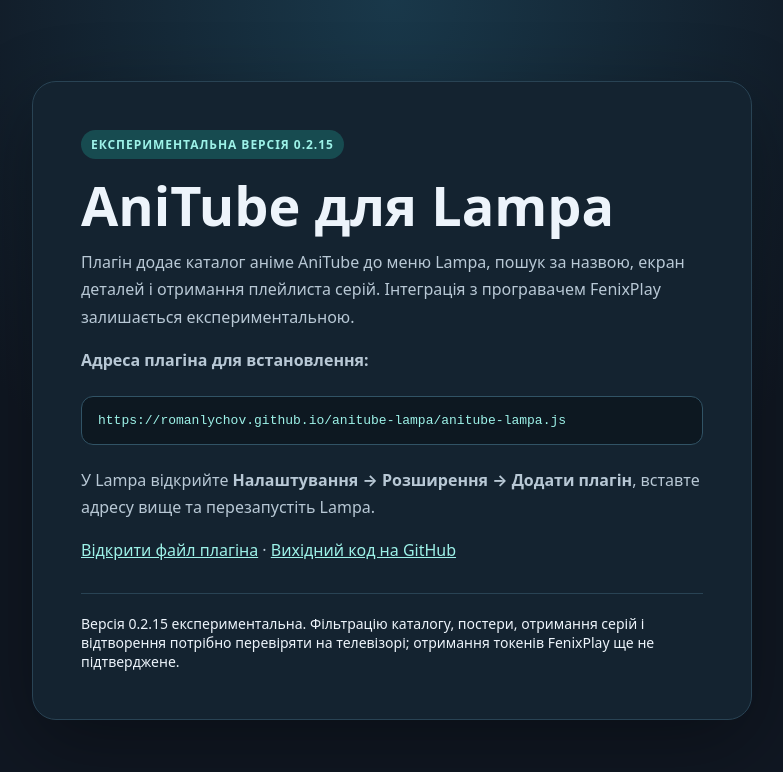
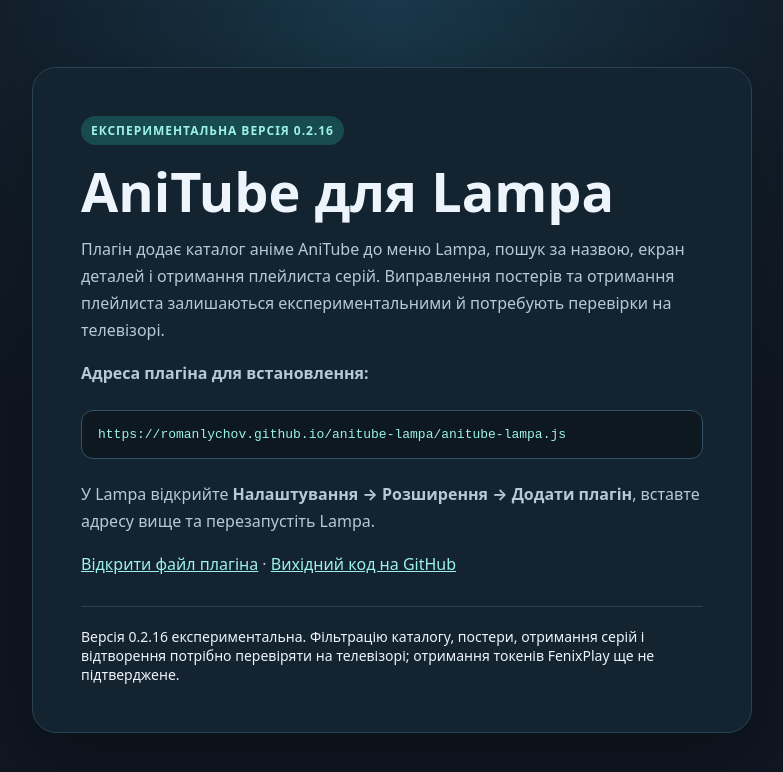
Before and after one commit to romanlychov/anitube-lampa, a plain HTML site: page index.html in a window 1280 px wide. Shown: the whole page, without its empty margins (248-1031 px from the left). Drawn offline with Linux system fonts and the light colour scheme.

Commit message:
Update AniTube plugin page to 0.2.16

```diff
--- a/index.html
+++ b/index.html
@@ -14,12 +14,12 @@ code{overflow-wrap:anywhere;color:#9df2e8}.url{display:block;margin:22px 0;paddi
 a{color:#9df2e8}.note{margin-top:28px;padding-top:20px;border-top:1px solid #294354;font-size:14px}
 </style></head>
 <body><main>
-<span class="tag">Експериментальна версія 0.2.15</span>
+<span class="tag">Експериментальна версія 0.2.16</span>
 <h1>AniTube для Lampa</h1>
-<p>Плагін додає каталог аніме AniTube до меню Lampa, пошук за назвою, екран деталей і отримання плейлиста серій. Інтеграція з програвачем FenixPlay залишається експериментальною.</p>
+<p>Плагін додає каталог аніме AniTube до меню Lampa, пошук за назвою, екран деталей і отримання плейлиста серій. Виправлення постерів та отримання плейлиста залишаються експериментальними й потребують перевірки на телевізорі.</p>
 <p><strong>Адреса плагіна для встановлення:</strong></p>
 <code class="url">https://romanlychov.github.io/anitube-lampa/anitube-lampa.js</code>
 <p>У Lampa відкрийте <strong>Налаштування → Розширення → Додати плагін</strong>, вставте адресу вище та перезапустіть Lampa.</p>
 <p><a href="anitube-lampa.js">Відкрити файл плагіна</a> · <a href="https://github.com/romanlychov/anitube-lampa">Вихідний код на GitHub</a></p>
-<div class="note">Версія 0.2.15 експериментальна. Фільтрацію каталогу, постери, отримання серій і відтворення потрібно перевіряти на телевізорі; отримання токенів FenixPlay ще не підтверджене.</div>
+<div class="note">Версія 0.2.16 експериментальна. Фільтрацію каталогу, постери, отримання серій і відтворення потрібно перевіряти на телевізорі; отримання токенів FenixPlay ще не підтверджене.</div>
 </main></body></html>
```
